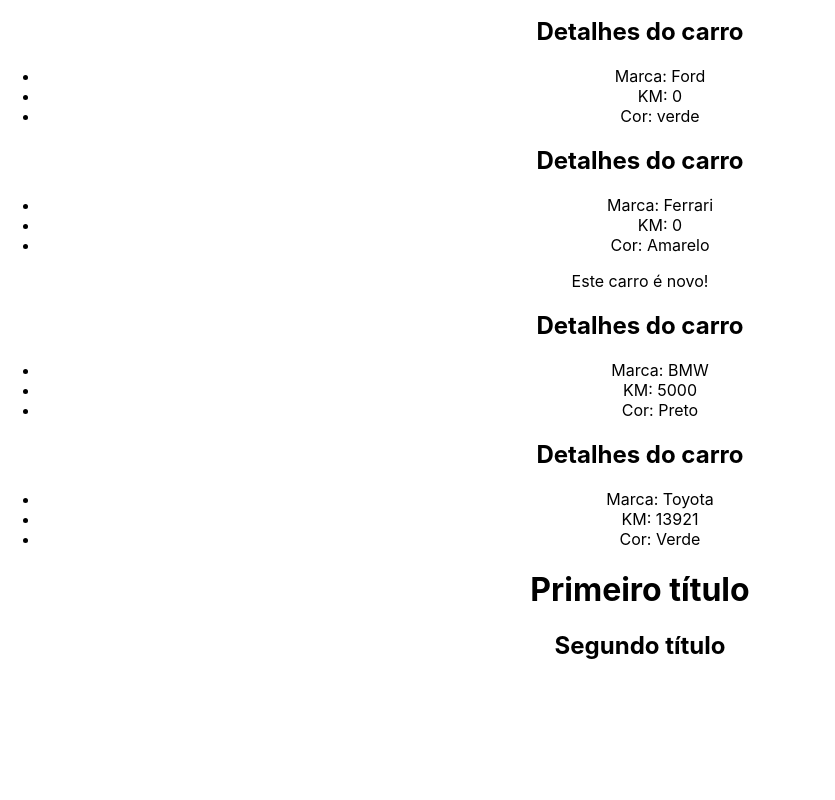
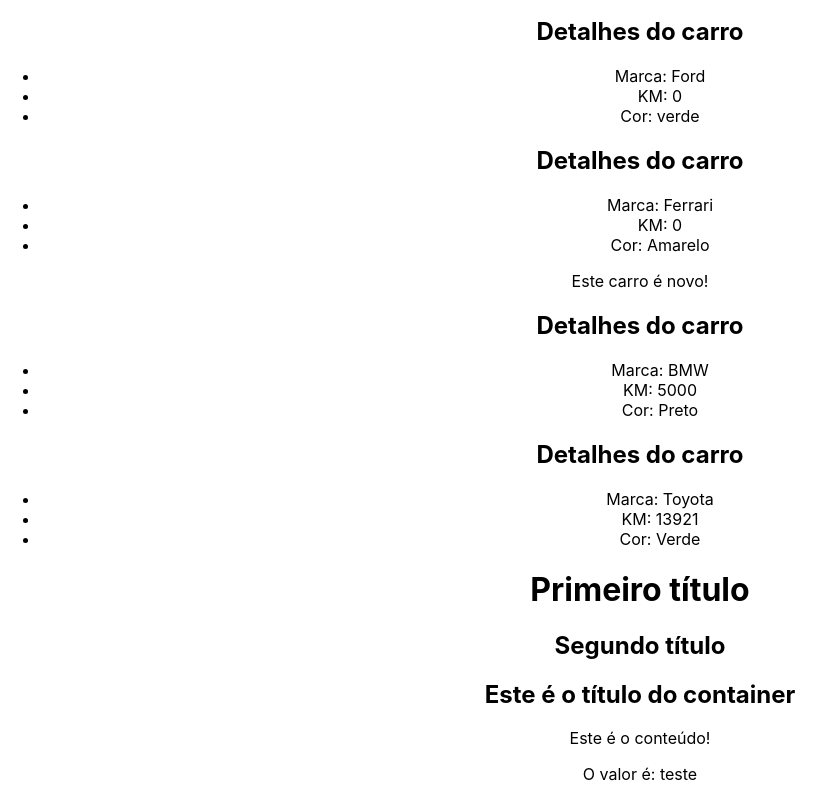
Before and after one commit to ehurafa/react-from-zero-to-mastery, a React (Create React App) app in the folder ARQUIVOS/03_AVANCADO_EM_REACT/avancado/: page / in a window 1280 px wide. Shown: the part 1840-2640 px from the top of the page, without its empty margins (0-835 px from the left). Before the commit the page ends 2520 px from the top, so only its background shows below. Built offline with nearby package versions, Linux system fonts and the light colour scheme.

Commit message:
children prop

```diff
--- a/ARQUIVOS/03_AVANCADO_EM_REACT/avancado/src/App.js
+++ b/ARQUIVOS/03_AVANCADO_EM_REACT/avancado/src/App.js
@@ -7,6 +7,7 @@ import ConditionalRender from './components/ConditionRender';
 import ShowUserName from './components/ShowUserName'
 import CarDetails from './components/CarDetails'
 import Fragment from './components/Fragment'
+import Container from './components/Container'
 
 function App() {
 
@@ -49,6 +50,12 @@ function App() {
       <div>
         <Fragment />
       </div>
+
+      <div>
+        <Container myValue="teste">
+          <p>Este é o conteúdo!</p>
+        </Container>
+      </div>
     </div>
   );
 }
--- /dev/null
+++ b/ARQUIVOS/03_AVANCADO_EM_REACT/avancado/src/components/Container.js
@@ -0,0 +1,11 @@
+function Container({ children, myValue }) {
+    return (
+        <div>
+            <h2>Este é o título do container</h2>
+            { children }
+            <p>O valor é: { myValue }</p>
+        </div>
+    )
+}
+
+export default Container;
```
